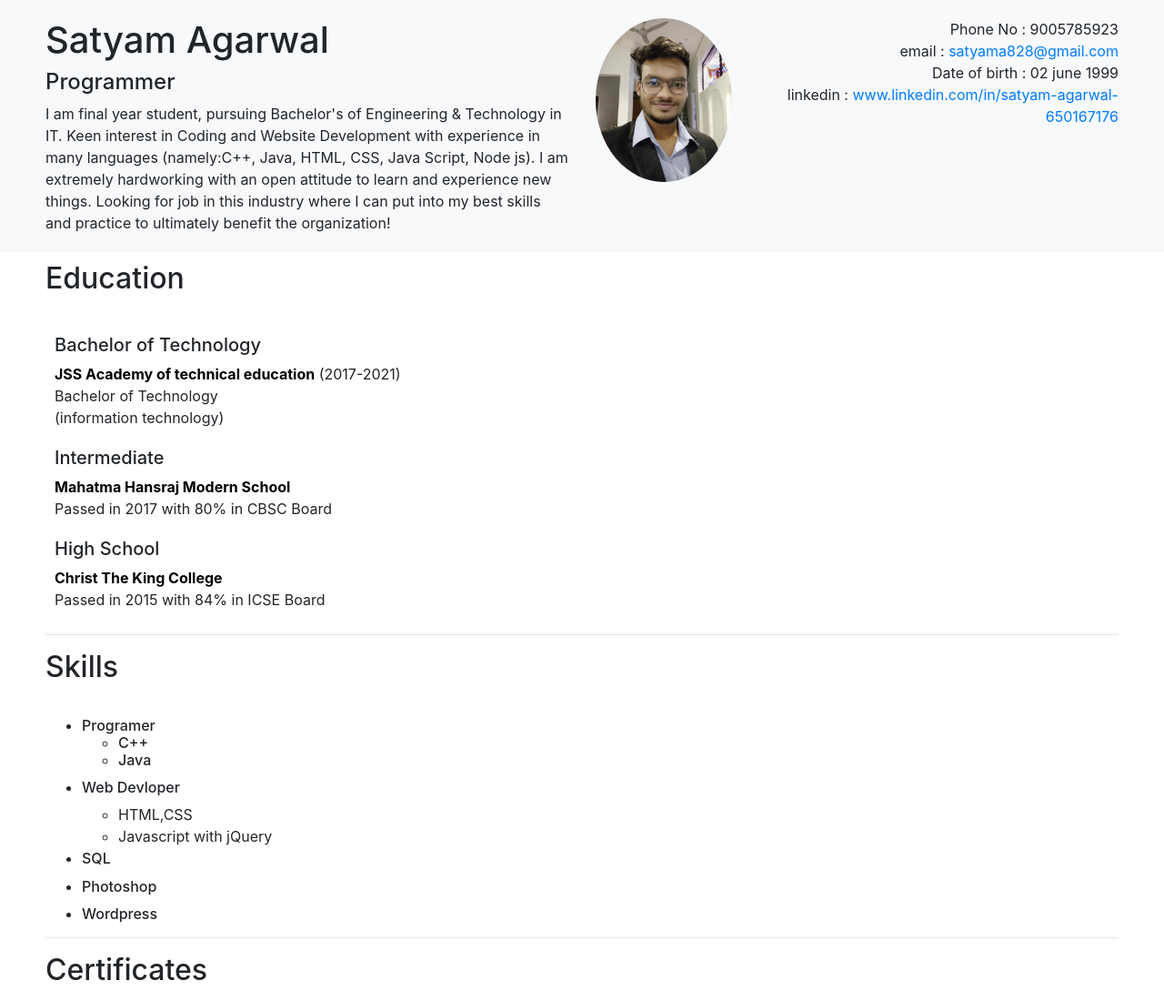
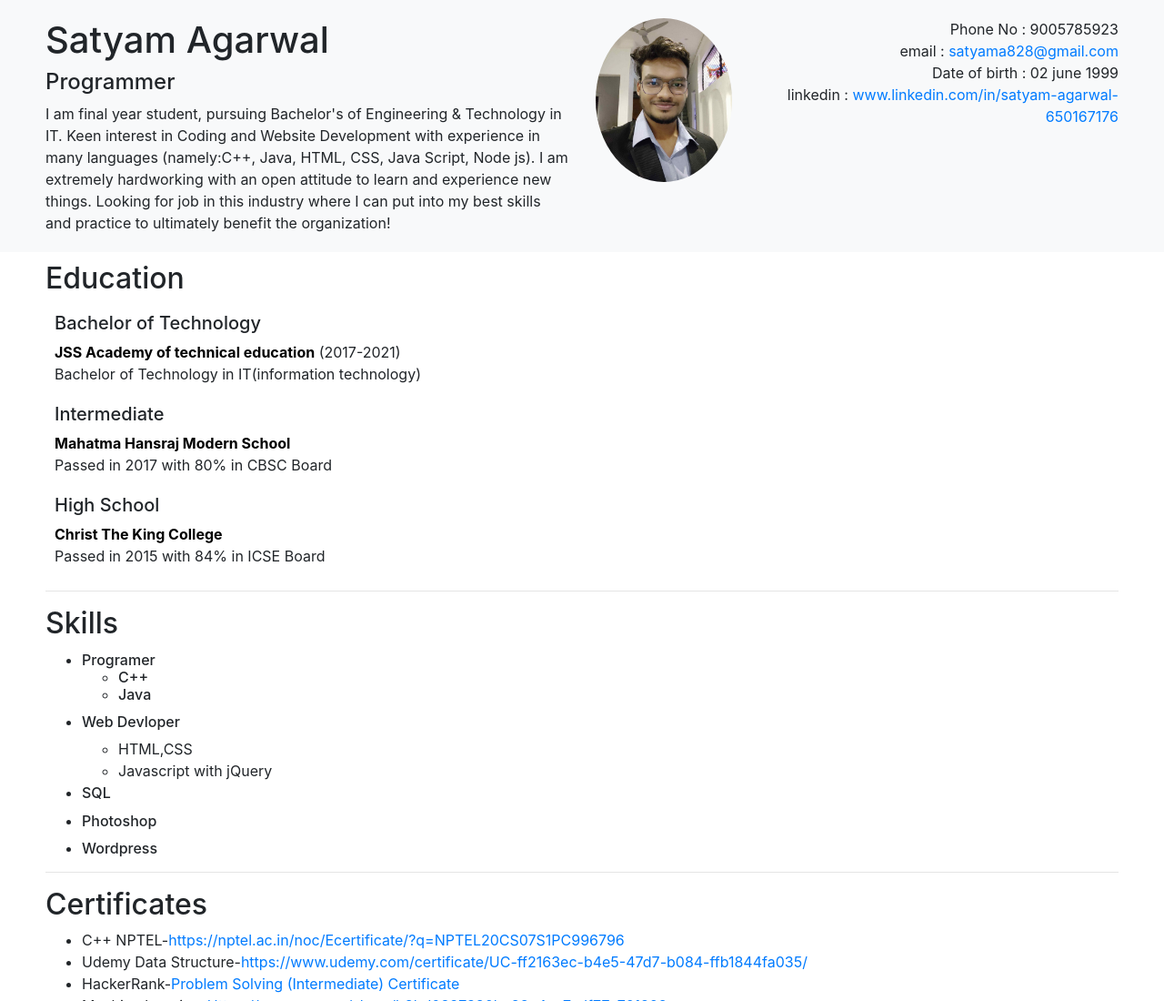
Before and after one commit to Satyam88288/MYCV, a plain HTML site: page CV/index.html in a window 1280 px wide. Shown: the top 1100 px of the page at 91% size. Drawn offline with nearby package versions, Linux system fonts and the light colour scheme.

Commit message:
Update index.html

```diff
--- a/CV/index.html
+++ b/CV/index.html
@@ -47,13 +47,12 @@
                 <div>
 
                     <h2>Education</h2>
-                    <br>
+
                     <div style="padding: 10px;">
                         <h5> Bachelor of Technology</h5>
                         <a href="https://jssaten.ac.in/" style="color: black; "><b>JSS Academy of technical education</b></a>
                         (2017-2021)<br>
-                        Bachelor of Technology<br>
-                        (information technology)
+                        Bachelor of Technology  in IT(information technology)
                     </div>
 
                     <div style="padding: 10px;">
@@ -70,7 +69,7 @@
                 </div>
                 <hr>
                 <div>
-                    <h2>Skills</h2><br>
+                    <h2>Skills</h2>
                     <div>
                         <ul>
                              <li><h6>
@@ -118,7 +117,7 @@
                 </div>
                 <hr>
                 <div>
-                    <h2>Certificates</h2><br>
+                    <h2>Certificates</h2>
                     <ul>
                         <li>
                            C++ NPTEL-<a href="https://nptel.ac.in/noc/Ecertificate/?q=NPTEL20CS07S1PC996796">https://nptel.ac.in/noc/Ecertificate/?q=NPTEL20CS07S1PC996796</a>
@@ -137,7 +136,7 @@
                 </div>
                  <hr>
                 <div>
-                    <h2>Project</h2><br><ul><li>
+                     <h2>Project</h2><ul><li>
                     <h6>Snake Game using C++-<a href="https://github.com/Satyam88288/Snake-Game">https://github.com/Satyam88288/Snake-Game</a></h6> </li>
                     <li>
                     <h6>Bank Management System using JAVA</h6>
@@ -147,13 +146,13 @@
                 <hr>
 
                 <div>
-                    <h2>Hobbies</h2><br>
+                    <h2>Hobbies</h2>
                     <h6>Playing Guitar , Playing Chess , Listening Music</h6>
                 </div>
                 <hr>
 
                 <div>
-                    <h2>Declaration</h2><br>
+                    <h2>Declaration</h2>
                     <h6>I hereby affirm that the information and fact presented above are true to the best of my knowledge and believe.</h6>
                 </div>
 
```
